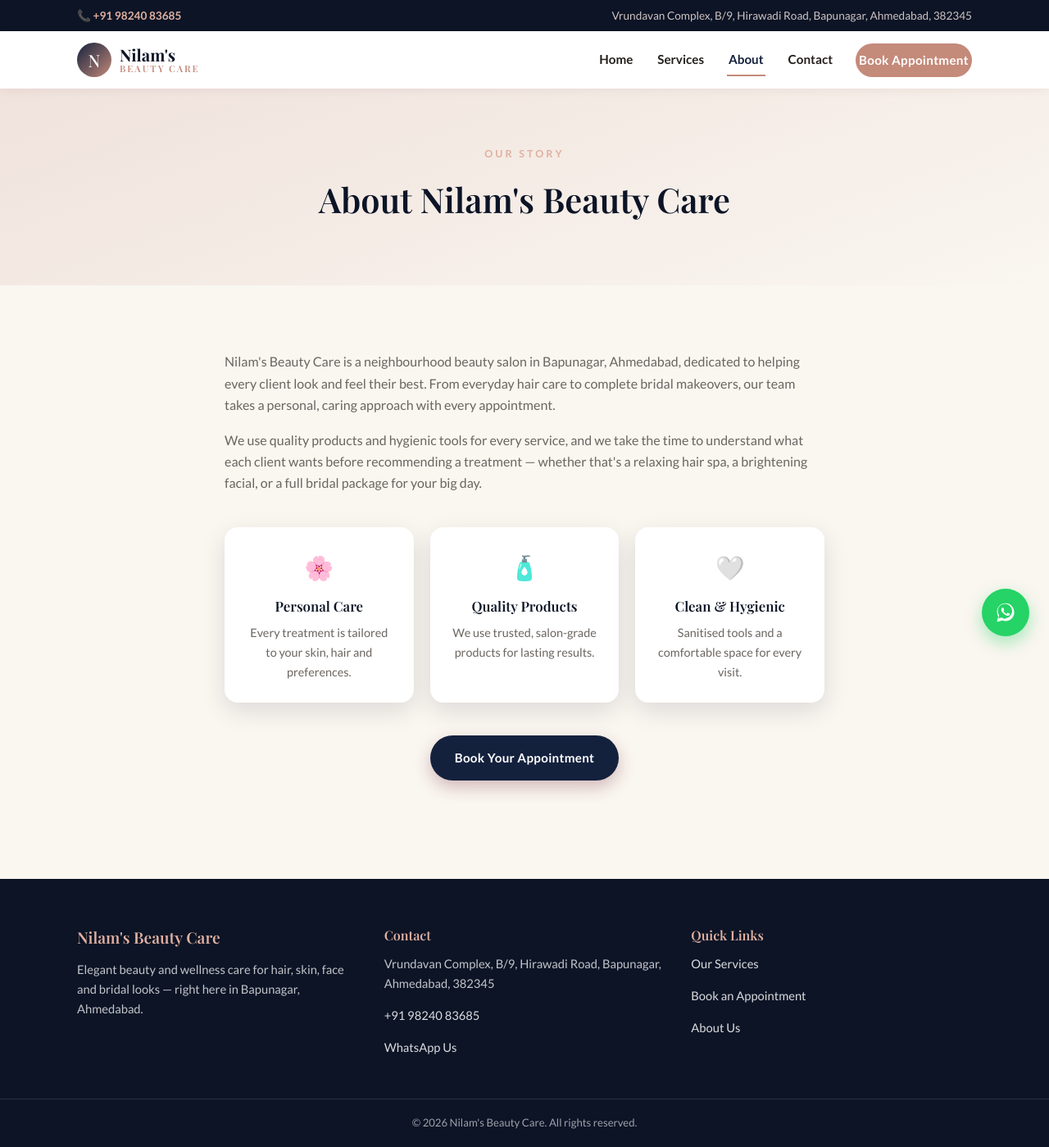
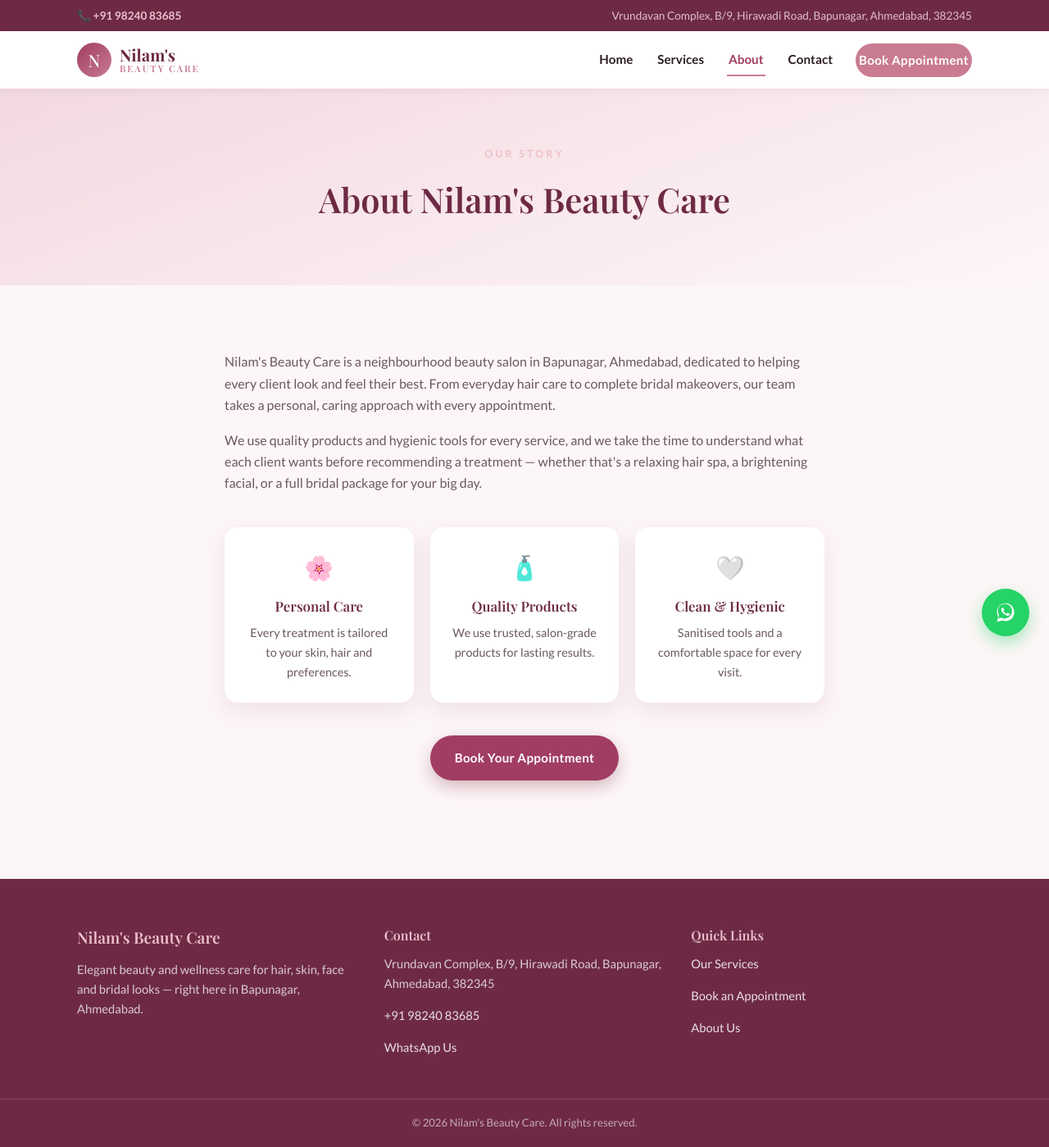
Before and after one commit to ziya893/nilams-beauty-care, a Django app: page /about/ in a window 1280 px wide. Shown: the whole page at 82% size. Run offline with Django 5.2, Linux system fonts and the light colour scheme.

Commit message:
Change website theme to elegant pink

```diff
--- a/salon/static/salon/css/style.css
+++ b/salon/static/salon/css/style.css
@@ -4,16 +4,16 @@
    ========================================================= */
 
 :root {
-    --wine: #14213d;
-    --wine-dark: #0c1426;
-    --gold: #c48a7a;
-    --gold-light: #e0b0a0;
-    --cream: #faf6f0;
-    --blush: #f0e2dc;
-    --ink: #241f1c;
-    --ink-soft: #6b6560;
+    --wine: #a13d63;
+    --wine-dark: #6e2a45;
+    --gold: #c97b91;
+    --gold-light: #edc0cb;
+    --cream: #fdf6f7;
+    --blush: #f3d9e0;
+    --ink: #2e1e24;
+    --ink-soft: #6b5860;
     --white: #ffffff;
-    --shadow: 0 10px 30px rgba(12, 20, 38, 0.12);
+    --shadow: 0 10px 30px rgba(110, 42, 69, 0.10);
     --radius: 16px;
     --font-heading: 'Playfair Display', Georgia, serif;
     --font-body: 'Lato', 'Segoe UI', sans-serif;
```
